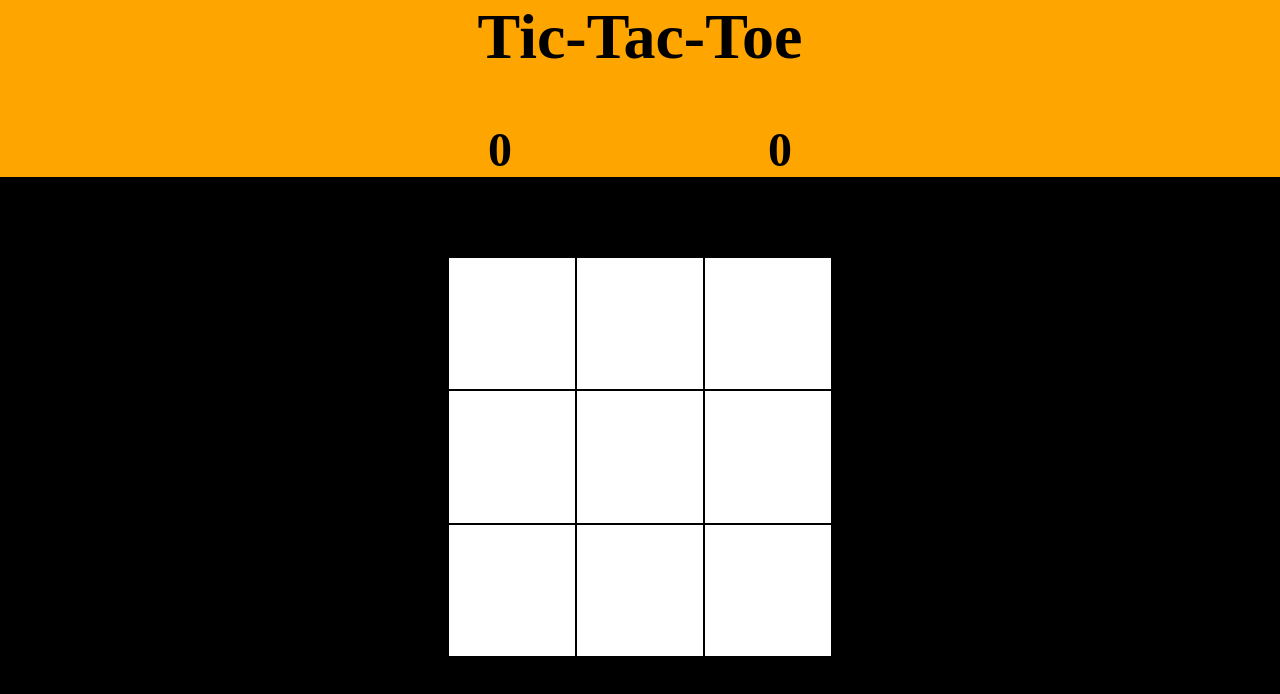
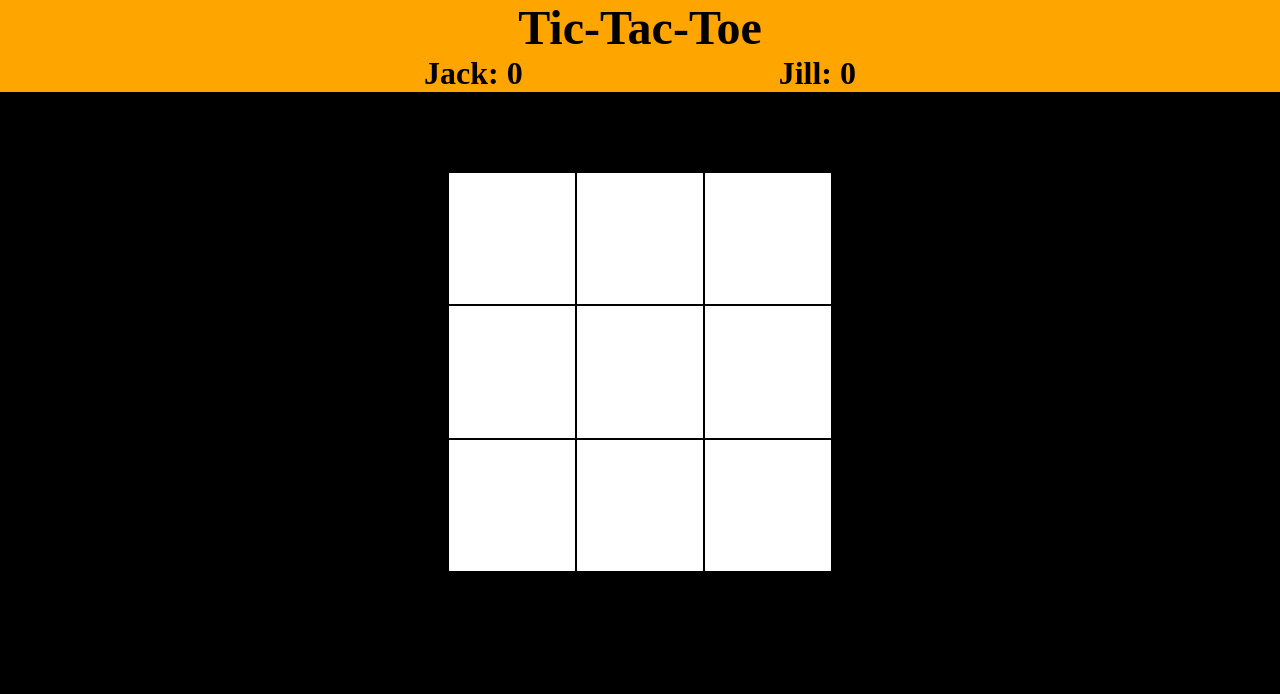
Before and after one commit to kerat6/tic-tac-toe, a plain HTML site: page index.html in a window 1280 px wide. Both pictures are taken after a click on the button "Start Game". Drawn offline with Linux system fonts and the light colour scheme.

Commit message:
added name of player to scoreboard

```diff
--- a/index.html
+++ b/index.html
@@ -14,8 +14,8 @@
         Tic-Tac-Toe
     </header>
     <div class="scoreBoard">
-        <div class="player1Score"><p></p>0</div>
-        <div class="player2Score"><p></p>0</div>
+        <div class="player1Score">0</div>
+        <div class="player2Score">0</div>
     </div>
     <div class="board">
         <div class="tile"></div>
--- a/javascript.js
+++ b/javascript.js
@@ -39,7 +39,8 @@ startGame.addEventListener("click", () => {
     let player2Name = document.querySelector("#player2Input").value;
     player1 = new Player(player1Name, "X");
     player2 = new Player(player2Name, "O");
-
+    player1Score.textContent = player1Name + ": " + player1.getScore();
+    player2Score.textContent = player2Name + ": " + player2.getScore();
     gameController.start();
 })
 
@@ -186,8 +187,9 @@ continueBtn.addEventListener("click", () => {
                 const winnerText = document.querySelector(".gameWinner");
                 currentPlayer.addScore();
 
-                player1Score.textContent = player1.getScore();
-                player2Score.textContent = player2.getScore();
+                player1Score.textContent = player1.getName() + ": " + player1.getScore();
+                player2Score.textContent = player2.getName() + ": " + player2.getScore();
+
                 winnerText.textContent = currentPlayer.getName() + " wins!";
                 gameOver = true;
 
--- a/style.css
+++ b/style.css
@@ -14,7 +14,7 @@ header {
     background-color: orange;
     text-align: center;
     font-weight: bold;
-    font-size: 4rem;
+    font-size: 3rem;
     margin: 0;
     width: 100%;
     max-height: 10vh;
@@ -29,7 +29,7 @@ header {
     background-color: orange;
     text-align: center;
     font-weight: bold;
-    font-size: 3rem;
+    font-size: 2rem;
     margin: 0;
     flex: 1;
 }
```
